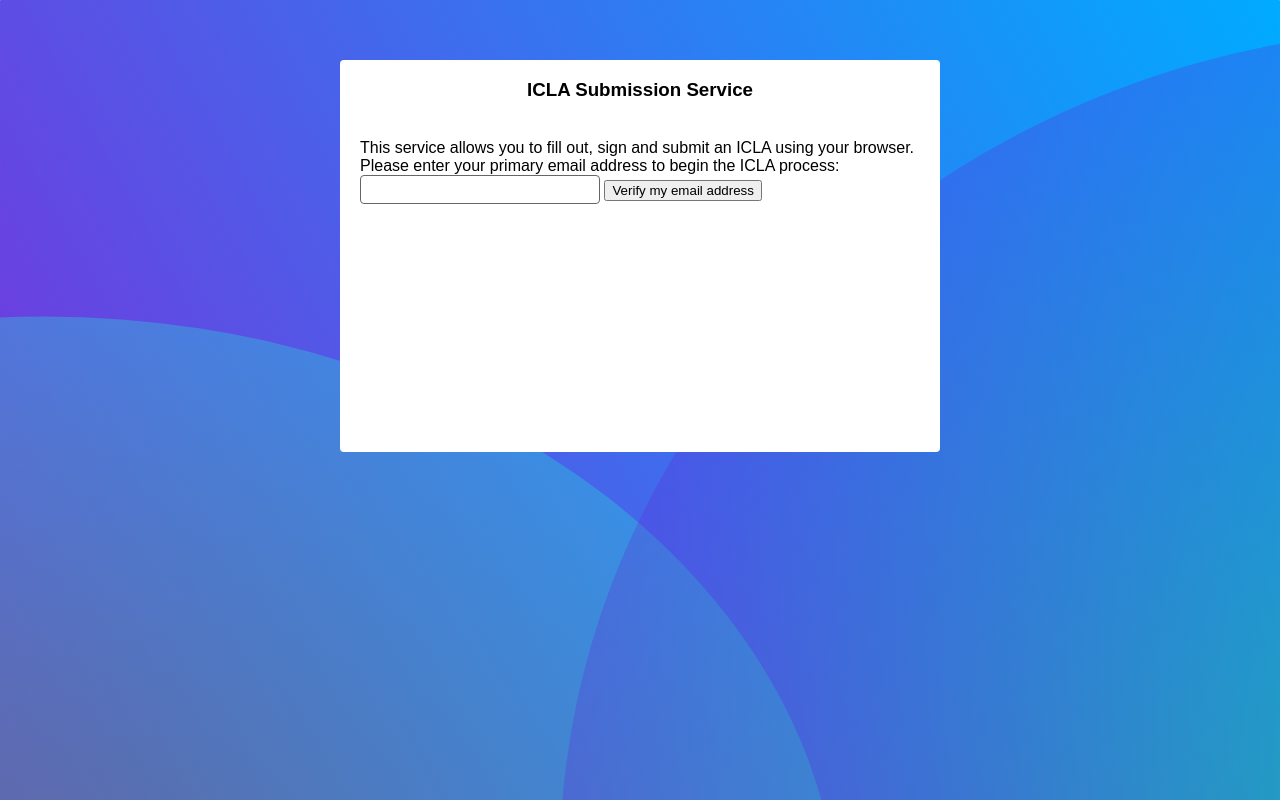
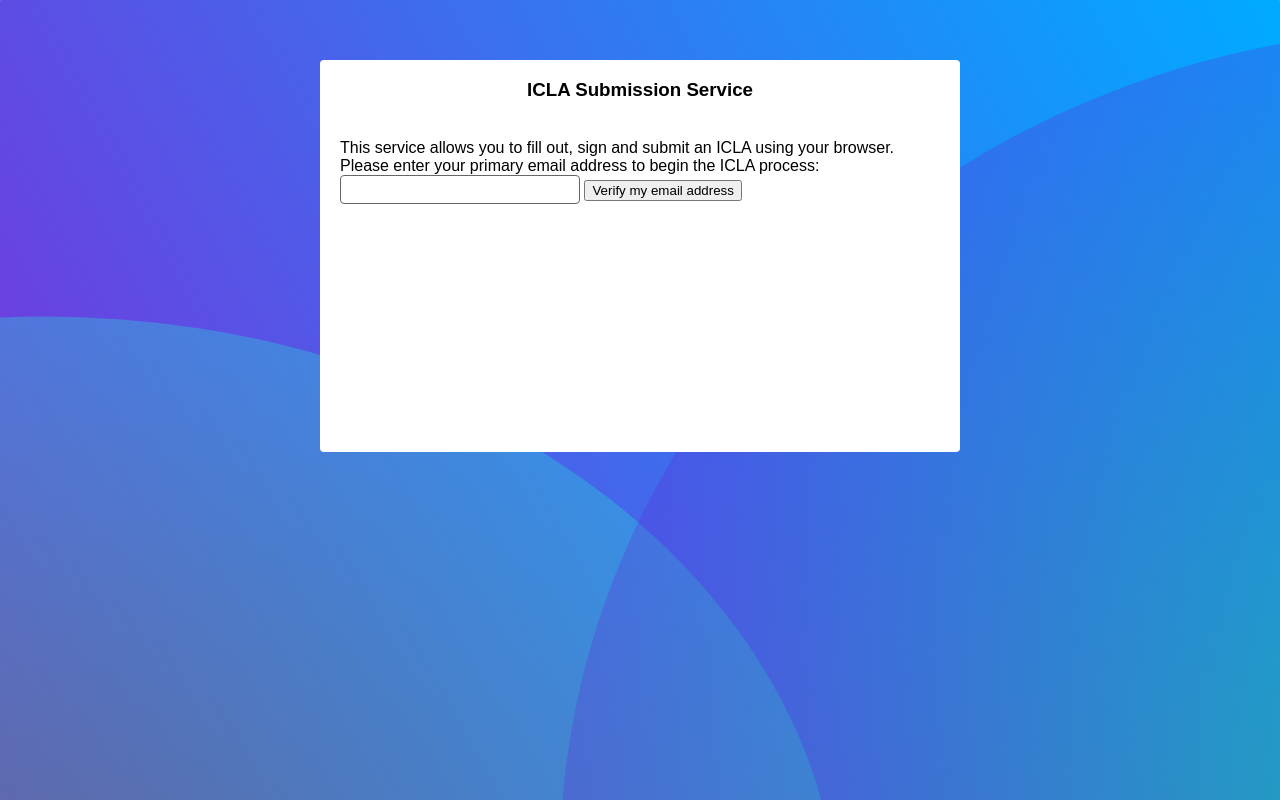
Before and after one commit to quenda/icla.dev, a plain HTML site: page site/index.html in a window 1280 px wide. Drawn offline with Linux system fonts and the light colour scheme.

Commit message:
tweak css width

```diff
--- a/site/css/icla.css
+++ b/site/css/icla.css
@@ -8,7 +8,7 @@ html {
     background: #FFF;
     border-radius: 4px;
     width: 95%;
-    max-width: 600px;
+    max-width: 640px;
     margin: 60px auto;
     min-height: 50%;
     display: block;
```
